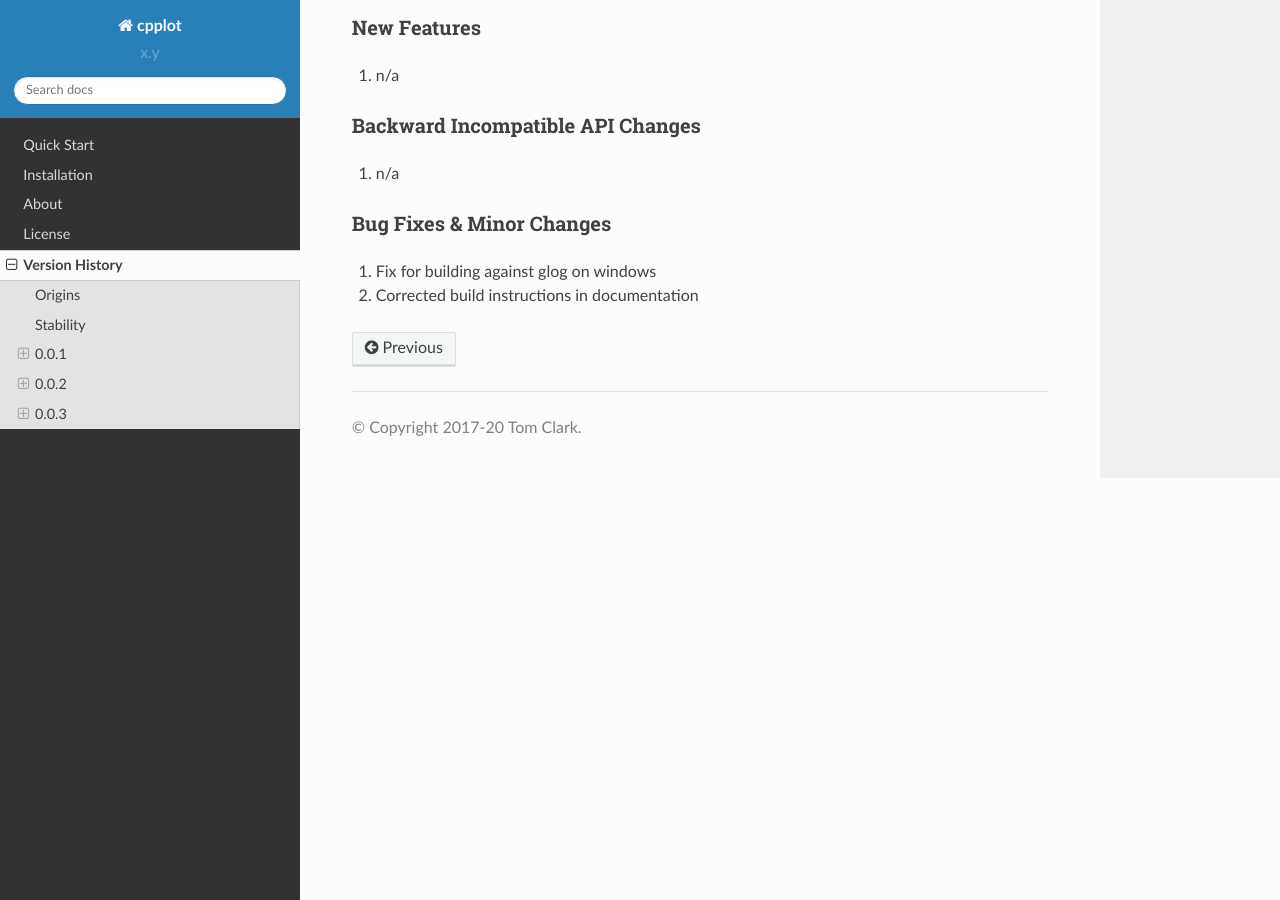
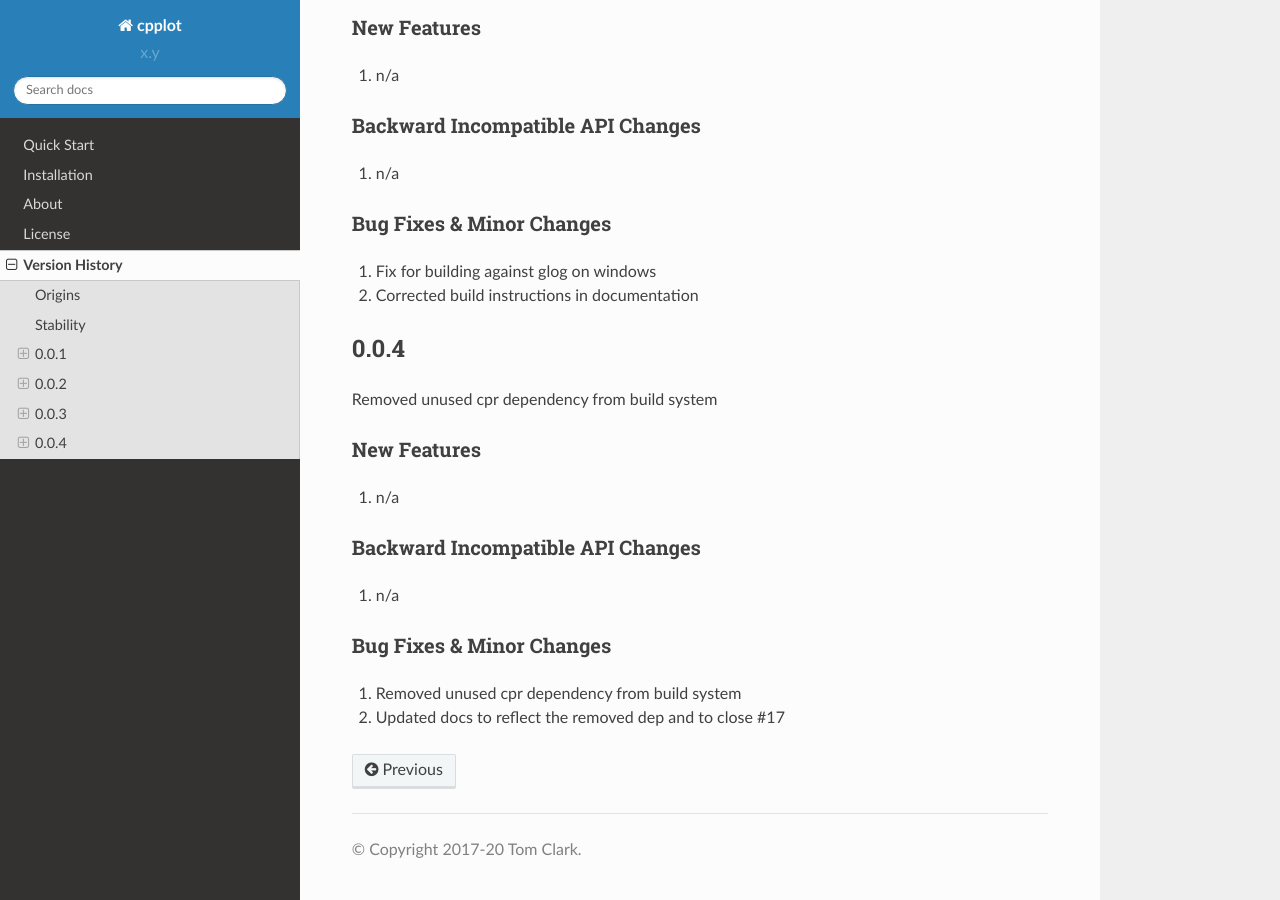
Before and after one commit to thclark/cpplot, a Sphinx documentation site: the page built from docs/source/version_history.rst, in a window 1280 px wide and 900 px high, scrolled down 1854 px. Built offline with Sphinx 7.4.7 and the Read the Docs theme 2.0.0, drawn with Linux system fonts in a browser that asks for light colours; pages that are not in the unit, such as notebooks, are missing from menus.

Commit message:
DOC Added new version

```diff
--- a/docs/source/about.rst
+++ b/docs/source/about.rst
@@ -85,7 +85,7 @@ importable there, since it's compliant with their schema.
 
 I'm not a marketing person for plotly, so how to do that is out of scope here (check their docs)!!
 
-I have a branch that has some code using the Plotly API,
+I have some code using the Plotly API (`see online.h <https://github.com/thclark/cpplot/blob/458d26f99aa4298e7260bb5da65ba7915f098f5f/source/online.h#L160>`__ ),
 which might be the very early beginning of a client SDK for C++,
 enabling direct manipulation of online data. However, I have very little
 appetite for this (I personally don't use plotly online, because I've
--- a/docs/source/version_history.rst
+++ b/docs/source/version_history.rst
@@ -99,3 +99,22 @@ Bug Fixes & Minor Changes
 -------------------------
 #. Fix for building against glog on windows
 #. Corrected build instructions in documentation
+
+
+0.0.4
+=====
+
+Removed unused cpr dependency from build system
+
+New Features
+------------
+#. n/a
+
+Backward Incompatible API Changes
+---------------------------------
+#. n/a
+
+Bug Fixes & Minor Changes
+-------------------------
+#. Removed unused cpr dependency from build system
+#. Updated docs to reflect the removed dep and to close #17
```
